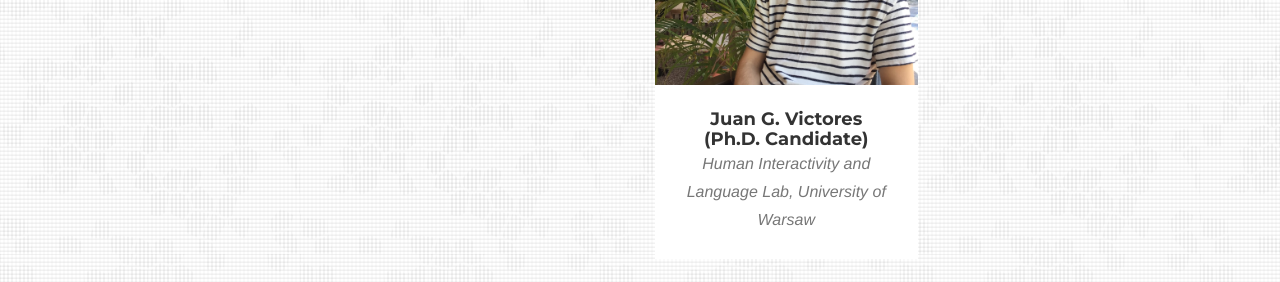
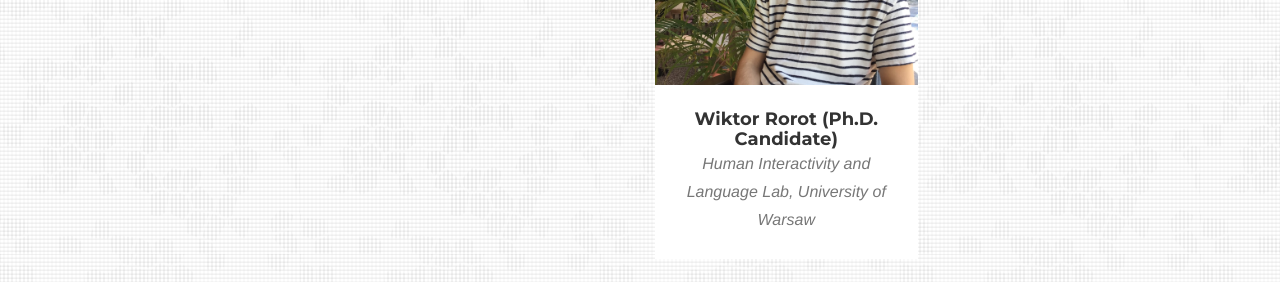
Before and after one commit to corolab/corolab.github.io, a Jekyll site: the page built from README.md, in a window 1280 px wide and 900 px high, scrolled down 5038 px. Shown: the part 152-434 px from the top of the window. Built offline with Jekyll 4.4.1, drawn with Linux system fonts in a browser that asks for light colours; some web fonts are replaced; our own code applies the rules of GitHub Pages for plain Markdown files.

Commit message:
Update 2022-03-09-wiktor-rorot.markdown

```diff
--- a/_members/_visitors/2022-03-09-wiktor-rorot.markdown
+++ b/_members/_visitors/2022-03-09-wiktor-rorot.markdown
@@ -1,6 +1,6 @@
 ---
 type: member
-name: Juan G. Victores (Ph.D. Candidate)
+name: Wiktor Rorot (Ph.D. Candidate)
 free-text: Human Interactivity and Language Lab, University of Warsaw
 picture: wiktor-rorot.jpg
 website: https://wiktor.rorot.pl/
```
